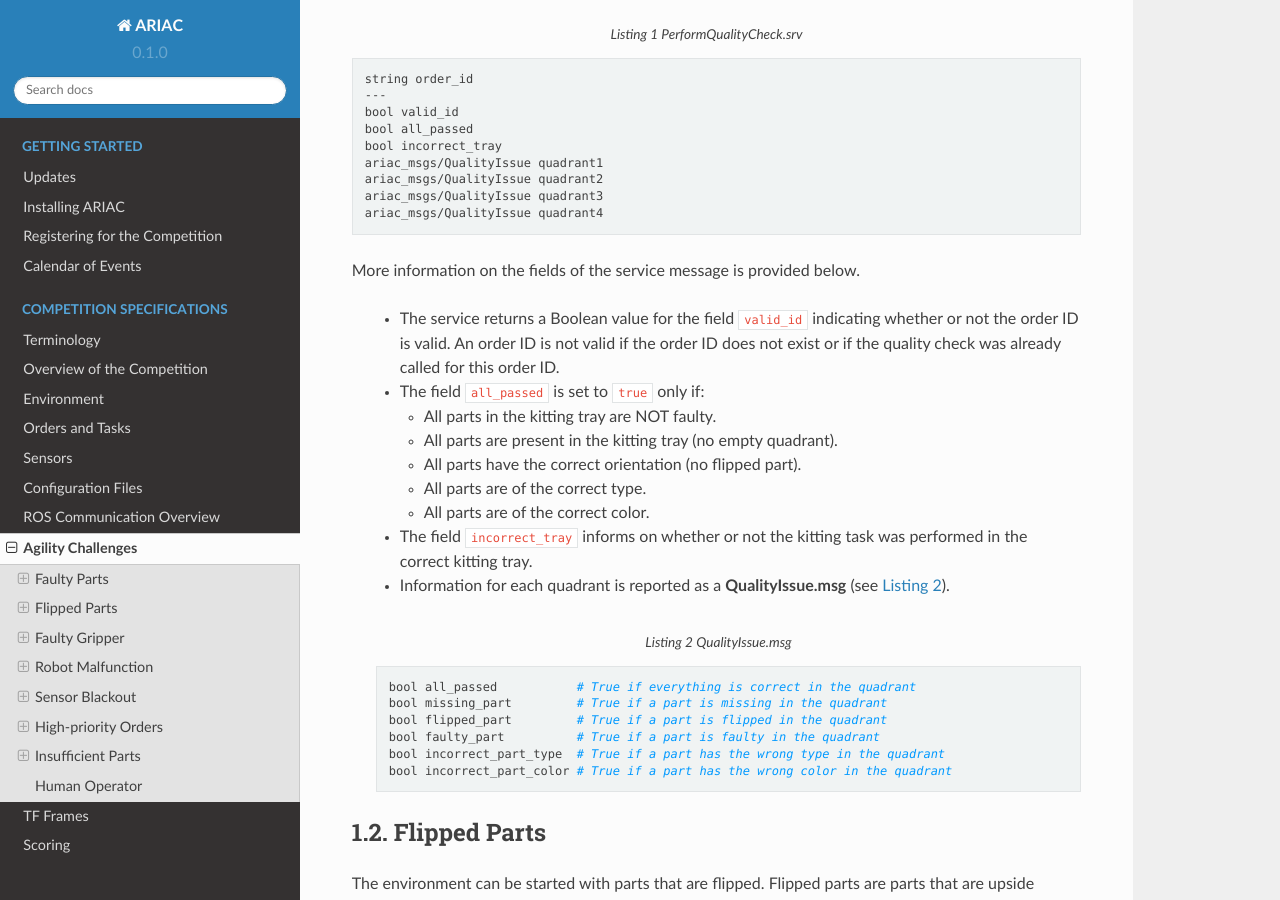
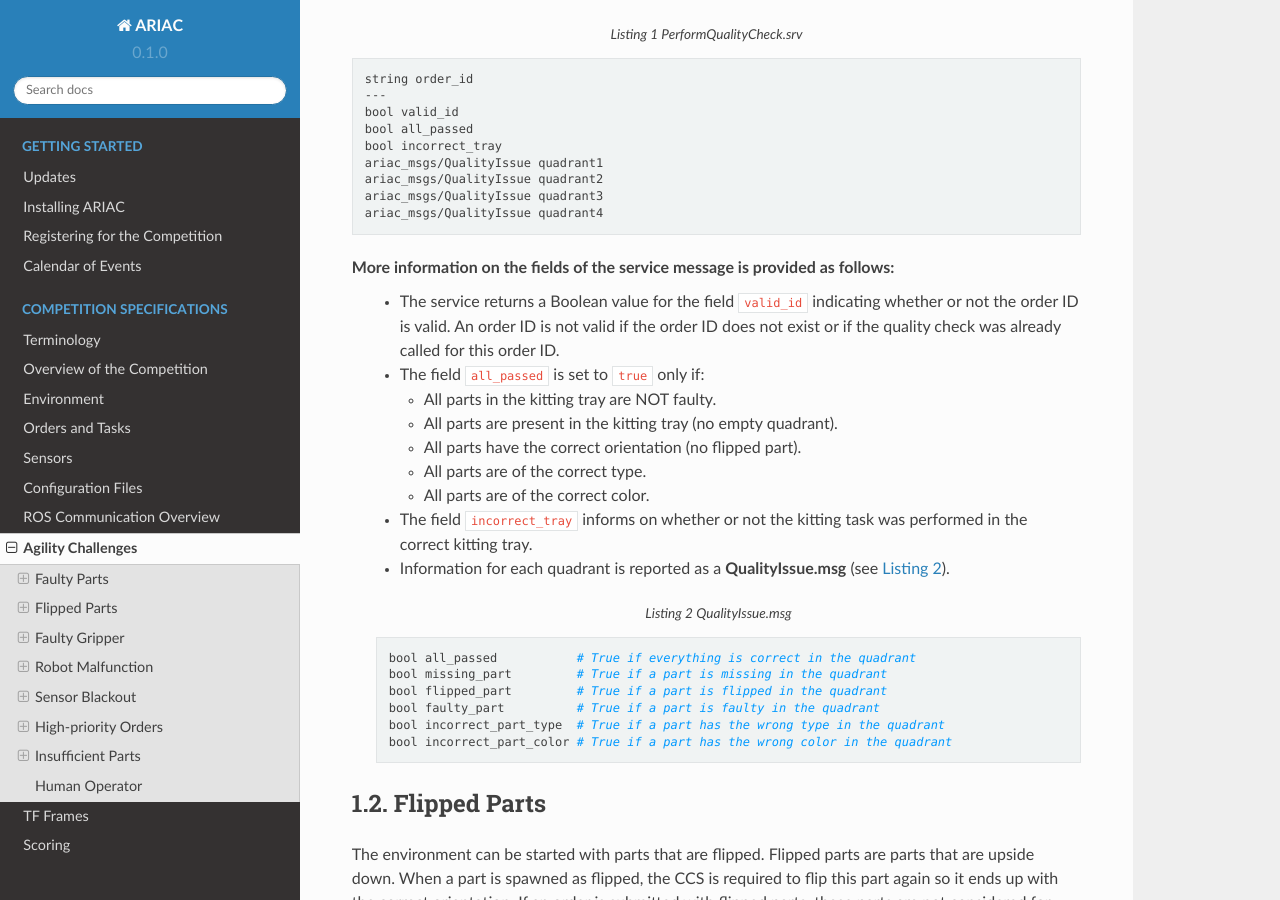
Before and after one commit to usnistgov/ARIAC, a Sphinx documentation site: the page built from docs/competition/challenges.rst, in a window 1280 px wide and 900 px high, scrolled down 1169 px. Built offline with Sphinx 7.4.7 and the Read the Docs theme 2.0.0, drawn with Linux system fonts in a browser that asks for light colours.

```diff
--- a/docs/competition/challenges.rst
+++ b/docs/competition/challenges.rst
@@ -57,8 +57,7 @@
   ariac_msgs/QualityIssue quadrant3
   ariac_msgs/QualityIssue quadrant4
 
-More information on the fields of the service message is provided below.
-
+More information on the fields of the service message is provided as follows:
   * The service returns a Boolean value for the field ``valid_id`` indicating whether or not the order ID is valid. An order ID is not valid if the order ID does not exist or if the quality check was already called for this order ID.
 
   * The field ``all_passed`` is set to ``true`` only if:
```
